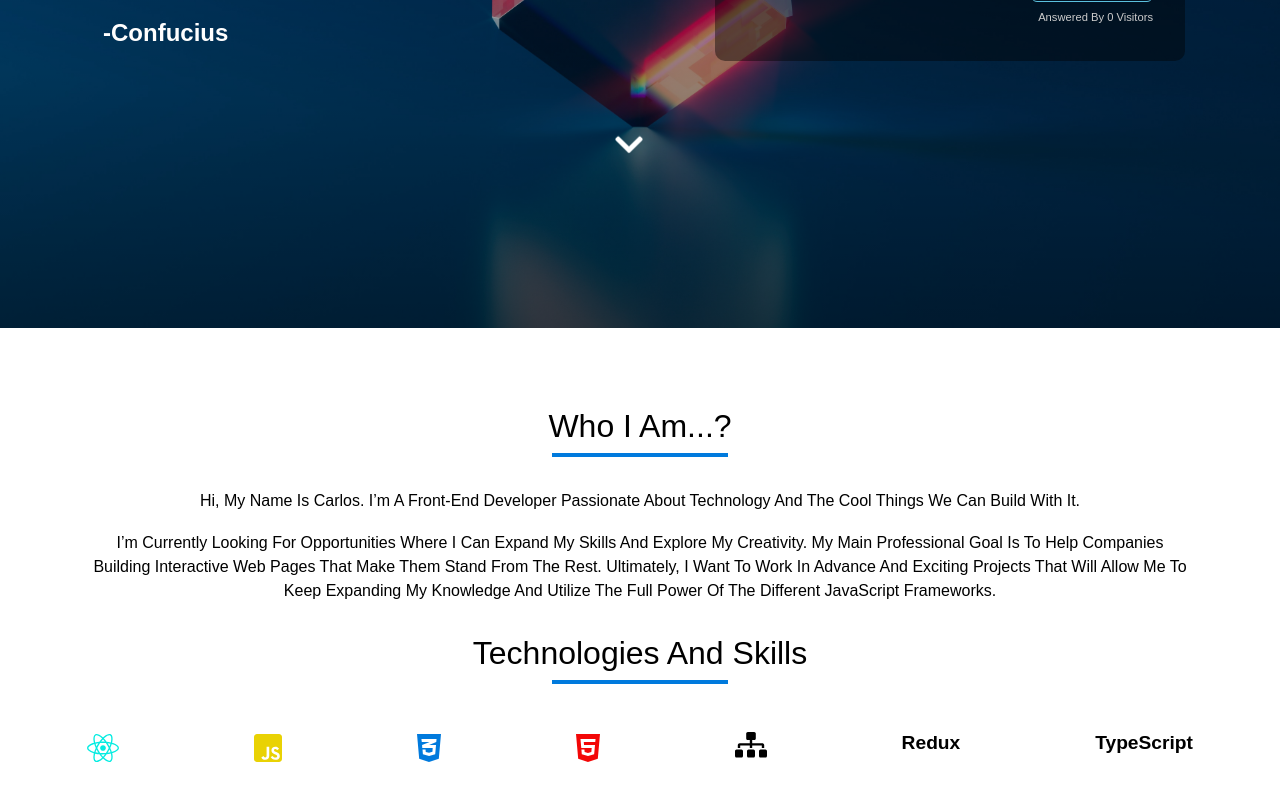
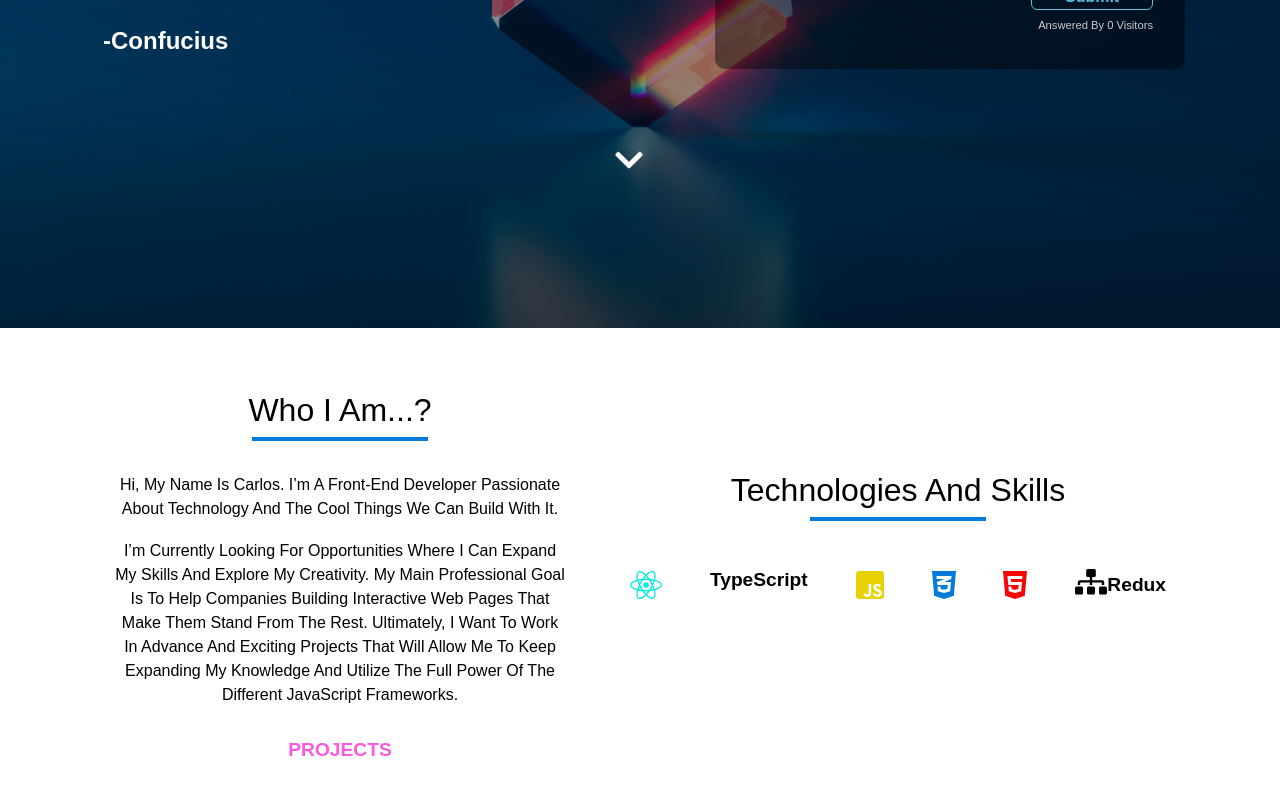
Before and after one commit to CarlosSuarezJS20/practice-react-typescript, a React (Create React App) app: page / in a window 1280 px wide. Shown: the part 472-1272 px from the top of the page. Built offline with nearby package versions, Linux system fonts and the light colour scheme; no server answers.

Commit message:
finished about page

```diff
--- a/src/components/aboutSection/aboutSection.css
+++ b/src/components/aboutSection/aboutSection.css
@@ -1,6 +1,6 @@
 .about-section {
-  padding: 5rem 2rem;
-  max-width: 1170px;
+  padding: 2rem;
+  max-width: 1180px;
   margin: 0 auto;
   text-align: center;
 }
@@ -62,3 +62,39 @@
   font-size: 1.6rem;
   color: black;
 }
+
+.learn-more-btn-holder {
+  padding: 2rem 0;
+}
+
+.learn-more-btn {
+  color: rgb(250, 90, 223);
+}
+
+.learn-more-btn:hover {
+  color: rgb(250, 90, 223);
+  text-decoration: underline;
+}
+
+@media (min-width: 890px) {
+  .about-section {
+    display: grid;
+    grid-template-columns: 1fr 1fr;
+  }
+
+  .about-content-holder {
+    padding: 2rem;
+  }
+
+  .skills-holder {
+    margin-top: 5rem;
+    padding: 2rem 2rem;
+    width: 600px;
+  }
+
+  .skills-icons-holder {
+    display: flex;
+    justify-content: space-between;
+    margin-top: 3rem;
+  }
+}
--- a/src/components/aboutSection/aboutSection.tsx
+++ b/src/components/aboutSection/aboutSection.tsx
@@ -14,6 +14,7 @@ import { faSitemap } from "@fortawesome/free-solid-svg-icons";
 const AboutSection: React.FC = () => {
   return (
     <section className="about-section">
+      <div className="about-content-holder">
         <h2>who i am...? </h2>
         <div className="underline"></div>
         <p>
@@ -22,24 +23,30 @@ const AboutSection: React.FC = () => {
         </p>
         <br />
         <p>
-        I’m currently looking for opportunities where I can expand my skills and
-        explore my creativity. My main professional goal is to help companies
-        building interactive web pages that make them stand from the rest.
-        Ultimately, I want to work in advance and exciting projects that will
-        allow me to keep expanding my knowledge and utilize the full power of
-        the different javaScript frameworks.
+          I’m currently looking for opportunities where I can expand my skills
+          and explore my creativity. My main professional goal is to help
+          companies building interactive web pages that make them stand from the
+          rest. Ultimately, I want to work in advance and exciting projects that
+          will allow me to keep expanding my knowledge and utilize the full
+          power of the different javaScript frameworks.
         </p>
+        <div className="learn-more-btn-holder">
+          <a className="learn-more-btn">projects</a>
+        </div>
+      </div>
       <div className="skills-holder">
         <h2>technologies and Skills</h2>
         <div className="underline"></div>
         <div className="skills-icons-holder">
           <FontAwesomeIcon icon={faReact} className="react-about" />
+          <span className="language-skill">typeScript</span>
           <FontAwesomeIcon icon={faJsSquare} className="javaScritps-about" />
           <FontAwesomeIcon icon={faCss3Alt} className="css-about" />
           <FontAwesomeIcon icon={faHtml5} className="html-about" />
+          <div>
             <FontAwesomeIcon icon={faSitemap} className="faSitemaps-about" />
             <span className="language-skill">redux</span>
-          <span className="language-skill">typeScript</span>
+          </div>
         </div>
       </div>
     </section>
--- a/src/components/heroSection/heroBanner/heroBanner.css
+++ b/src/components/heroSection/heroBanner/heroBanner.css
@@ -3,7 +3,7 @@
     url("../../../assets/images/pexels-junior-teixeira-2047905.jpg")
       center/cover no-repeat;
   height: 100vh;
-  padding: 30vh 0.5rem 0;
+  padding: 31vh 0.5rem 0;
 }
 
 .hero-header {
@@ -105,14 +105,14 @@
 
 @keyframes updown {
   0% {
-    transform: translateY(-50%);
+    transform: translateY(-20%);
   }
 
   50% {
-    transform: translateY(50%);
+    transform: translateY(20%);
   }
 
   100% {
-    transform: translateY(-50%);
+    transform: translateY(-20%);
   }
 }
--- a/src/components/navigation/navigationItems/navigationItems.css
+++ b/src/components/navigation/navigationItems/navigationItems.css
@@ -4,7 +4,7 @@
   width: 100%;
   top: 100%;
   left: 0;
-  padding: 1.5rem;
+  padding: 1rem;
   list-style: none;
   display: none;
 }
--- a/src/components/surveybox/surveybox.tsx
+++ b/src/components/surveybox/surveybox.tsx
@@ -27,14 +27,7 @@ const SurveyBox: React.FC = () => {
     axios
       .get(`${DB_URL}/users-answers.json`)
       .then((res) => {
-        const fetchedAnswers = [];
-        for (let item in res.data) {
-          fetchedAnswers.push({
-            ...res.data[item],
-            id: item,
-          });
-        }
-        setNumberOfAnswers(fetchedAnswers.length);
+        setNumberOfAnswers(Object.keys(res.data).length);
       })
       .catch((err) => {});
   }, []);
@@ -44,14 +37,7 @@ const SurveyBox: React.FC = () => {
     axios
       .get(`${DB_URL}/users-answers.json`)
       .then((res) => {
-        const fetchedAnswers = [];
-        for (let item in res.data) {
-          fetchedAnswers.push({
-            ...res.data[item],
-            id: item,
-          });
-        }
-        setNumberOfAnswers(fetchedAnswers.length);
+        setNumberOfAnswers(Object.keys(res.data).length);
       })
       .catch((err) => {});
   };
```
Lines whose indentation alone changed are shown as unchanged.
